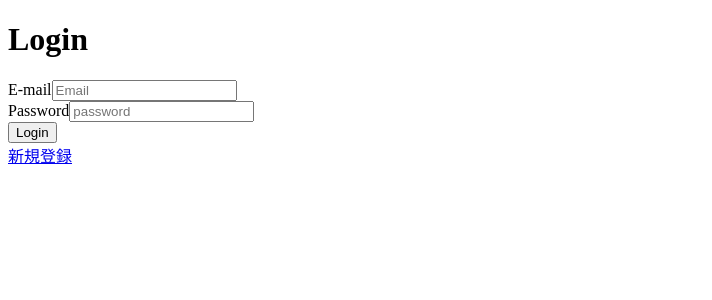
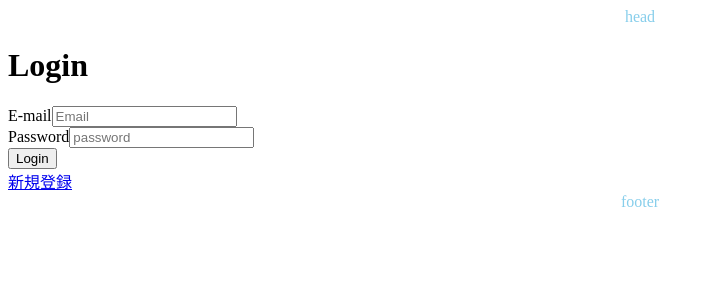
Before and after one commit to thao0108/chatAppTeam, a React (Create React App) app: page /login in a window 1280 px wide. Shown: the top 300 px of the page, without its empty margins (0-712 px from the left). Built offline with nearby package versions, Linux system fonts and the light colour scheme; no server answers.

Commit message:
CSSの追加

```diff
--- a/src/App.js
+++ b/src/App.js
@@ -11,9 +11,12 @@ import SignUp from './pages/SignUp'
 import Room from './pages/Room'
 import { AuthProvider } from './AuthService'
 import LoggedInRoute from './LoggedInRoute'
+import classes from './style.module.css'
 
 const App = () => {
     return (
+        <>
+            <header className={classes.App}>head</header>
             <AuthProvider>
                 <Router>
                     <Switch>
@@ -23,6 +26,8 @@ const App = () => {
                     </Switch>
                 </Router>
             </AuthProvider>
+            <footer className={classes.App}>footer</footer>
+        </>
     )
 }
 
--- /dev/null
+++ b/src/style.module.css
@@ -0,0 +1,4 @@
+.App {
+    color: skyblue;
+    text-align: center;
+}
```
Lines whose indentation alone changed are shown as unchanged.
